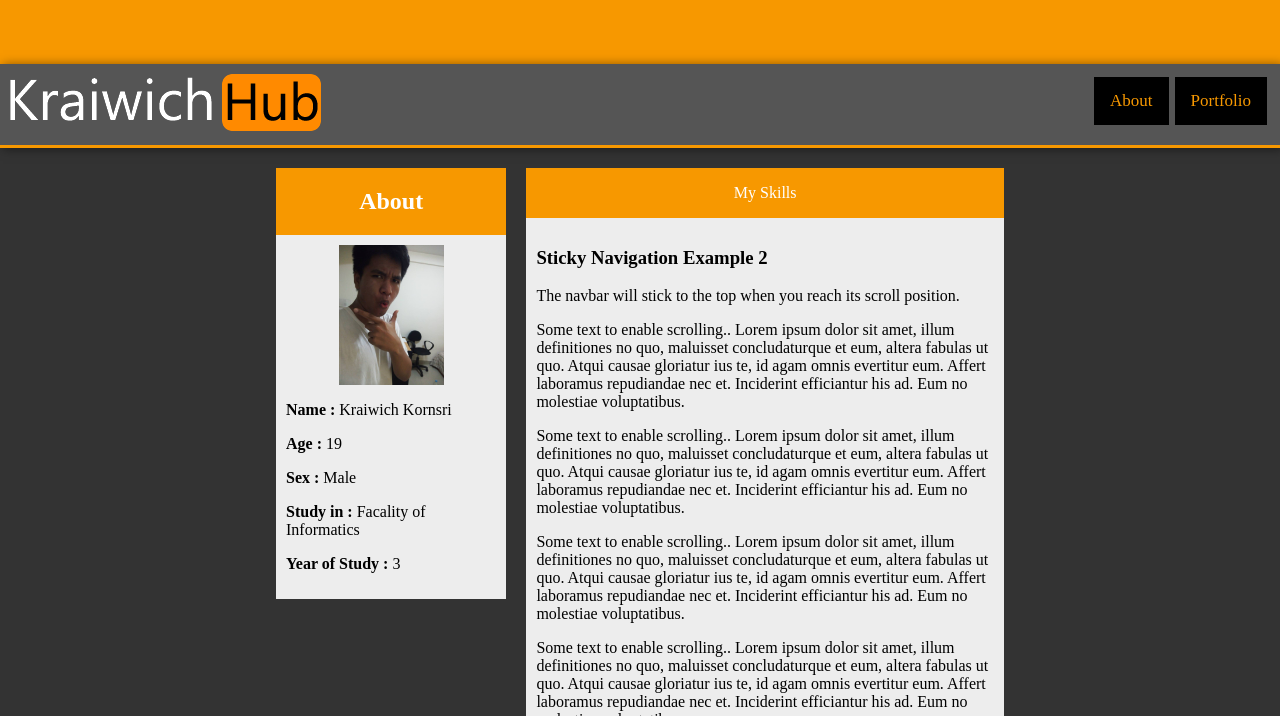
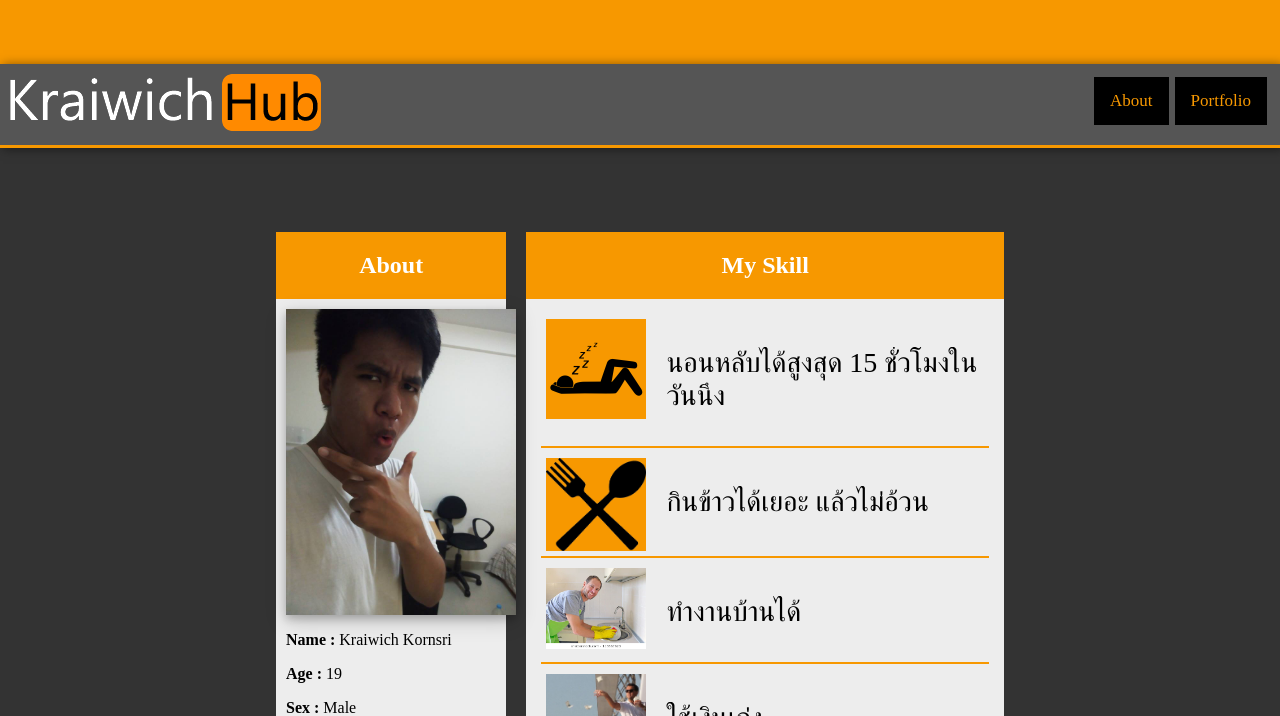
Before and after one commit to mikesmikey/59160543_portfolio, a PHP site: page / in a window 1280 px wide. Shown: the part 236-952 px from the top of the page. Run offline with PHP 8.4, Linux system fonts and the light colour scheme.

Commit message:
finishing index

```diff
--- a/assets/css/style.css
+++ b/assets/css/style.css
@@ -49,14 +49,12 @@ footer {
 }
 
 .contentarea {
-  padding-left: 20%;
-  padding-right: 20%;
+  padding: 5% 20% 5% 20%;
   overflow: auto;
 }
 
 .singlecontentbox {
   background-color: #ededed;
-  width: auto;
   margin: 20px;
   float : left;
 }
@@ -69,13 +67,6 @@ footer {
 
 /*singlecontennt clear fix */
 .singlecontentbox::after {
-  content: "";
-  clear: both;
-  display: table;
-}
-
-/*doublecontennt clear fix */
-.doublecontentbox::after {
   content: "";
   clear: both;
   display: table;
@@ -109,3 +100,40 @@ header {
   margin-right: auto;
 
 }
+
+.skillbox {
+  width: auto;
+  height: 30%;
+  padding: 5px;
+  margin: 5px;
+  text-align: left;
+  font-size: 28px;
+  overflow: auto;
+  border-bottom: 2px solid #f79800;
+}
+
+.skillbox p {
+  overflow: hidden;
+}
+
+.skillbox img {
+  max-width:100px;
+  margin-right: 20px;
+  width: auto;
+  height: auto;
+  background-color:#f79800;
+  float:left;
+}
+
+.skillbox img::after {
+  content: "";
+  clear: both;
+  display: table;
+}
+
+#avatarimg {
+  max-width:230px;
+  width: auto;
+  height: auto;
+  box-shadow: 0 4px 8px 0 rgba(0, 0, 0, 0.2), 0 6px 20px 0 rgba(0, 0, 0, 0.19);
+}
--- a/index.html
+++ b/index.html
@@ -20,34 +20,52 @@
                 <h2>About</h2>
             </div>
             <div class="contentboxbody">
-                    <img class="center" src="assets/images/profile.jpg" width="50%" height="50%">
+                    <img id="avatarimg" class="center" src="assets/images/profile.jpg">
                     <p><b>Name : </b>Kraiwich Kornsri</p>
                     <p><b>Age : </b>19</p>
                     <p><b>Sex : </b>Male</p>
                     <p><b>Study in : </b>Facality of Informatics</p>
                     <p><b>Year of Study : </b>3</p>
+                    <div width="auto" height="150px" style="background-color:#f79800; padding: 5px;">
+                        <a href="https://www.facebook.com/profile.php?id=100004423548410"><img src="assets/images/facebook-icon.png" width="25%"></a>
+                    </div>
             </div>
         </div>
-         <div class= "doublecontentbox">
+        <div class= "doublecontentbox">
+            <div class="contentboxheader">
+                <h2>My Skill</h2>
+            </div>
+            <div class="contentboxbody">
+                <div class="skillbox">
+                    <img src="assets/images/sleeping.png">
+                    <p>นอนหลับได้สูงสุด 15 ชั่วโมงในวันนึง</p>
+                </div>
+                <div class="skillbox">
+                    <img src="assets/images/eating.png">
+                    <p>กินข้าวได้เยอะ แล้วไม่อ้วน</p>
+                </div>
+                <div class="skillbox">
+                    <img src="assets/images/washing.jpg">
+                    <p>ทำงานบ้านได้</p>
+                </div>
+                <div class="skillbox">
+                    <img src="assets/images/money.jpeg">
+                    <p>ใช้เงินเก่ง</p>
+                </div>
+                </div>
+        </div>
+        <div class= "singlecontentbox" style="width:100%">
                 <div class="contentboxheader">
-                    My Skills
+                    <h2>ไม่มีอะไรจะใส่</h2>
                 </div>
                 <div class="contentboxbody">
-                        <h3>Sticky Navigation Example 2</h3>
-                        <p>The navbar will stick to the top when you reach its scroll position.</p>
-                        <p>Some text to enable scrolling.. Lorem ipsum dolor sit amet, illum definitiones no quo, maluisset concludaturque et eum, altera fabulas ut quo. Atqui causae gloriatur ius te, id agam omnis evertitur eum. Affert laboramus repudiandae nec et. Inciderint efficiantur his ad. Eum no molestiae voluptatibus.</p>
-                        <p>Some text to enable scrolling.. Lorem ipsum dolor sit amet, illum definitiones no quo, maluisset concludaturque et eum, altera fabulas ut quo. Atqui causae gloriatur ius te, id agam omnis evertitur eum. Affert laboramus repudiandae nec et. Inciderint efficiantur his ad. Eum no molestiae voluptatibus.</p>
-                        <p>Some text to enable scrolling.. Lorem ipsum dolor sit amet, illum definitiones no quo, maluisset concludaturque et eum, altera fabulas ut quo. Atqui causae gloriatur ius te, id agam omnis evertitur eum. Affert laboramus repudiandae nec et. Inciderint efficiantur his ad. Eum no molestiae voluptatibus.</p>
-                        <p>Some text to enable scrolling.. Lorem ipsum dolor sit amet, illum definitiones no quo, maluisset concludaturque et eum, altera fabulas ut quo. Atqui causae gloriatur ius te, id agam omnis evertitur eum. Affert laboramus repudiandae nec et. Inciderint efficiantur his ad. Eum no molestiae voluptatibus.</p>
-                        <p>Some text to enable scrolling.. Lorem ipsum dolor sit amet, illum definitiones no quo, maluisset concludaturque et eum, altera fabulas ut quo. Atqui causae gloriatur ius te, id agam omnis evertitur eum. Affert laboramus repudiandae nec et. Inciderint efficiantur his ad. Eum no molestiae voluptatibus.</p>
-                        <p>Some text to enable scrolling.. Lorem ipsum dolor sit amet, illum definitiones no quo, maluisset concludaturque et eum, altera fabulas ut quo. Atqui causae gloriatur ius te, id agam omnis evertitur eum. Affert laboramus repudiandae nec et. Inciderint efficiantur his ad. Eum no molestiae voluptatibus.</p>
-                        <p>Some text to enable scrolling.. Lorem ipsum dolor sit amet, illum definitiones no quo, maluisset concludaturque et eum, altera fabulas ut quo. Atqui causae gloriatur ius te, id agam omnis evertitur eum. Affert laboramus repudiandae nec et. Inciderint efficiantur his ad. Eum no molestiae voluptatibus.</p>
+                    <iframe width="100%" height="1024" src="https://www.youtube.com/embed/SaA_cs4WZHM?rel=0&amp;controls=0" frameborder="0" allow="autoplay; encrypted-media" allowfullscreen></iframe>
                 </div>
-        </div>
+            </div>
     </div>
 
 </body>
-<footer>
-    my footer
+<footer style="text-align: center; color: grey;">
+    ก๊อบเว็บ ____hub มา และก๊อบโค้ดบางส่วนของ w3 มา created by Kraiwich Kornsri (2018)
 </footer>
 </html>
```
Also changed, not shown: assets/images/eating.png (added), assets/images/facebook-icon.png (added), assets/images/money.jpeg (added), assets/images/sleeping.png (added), assets/images/washing.jpg (added).
